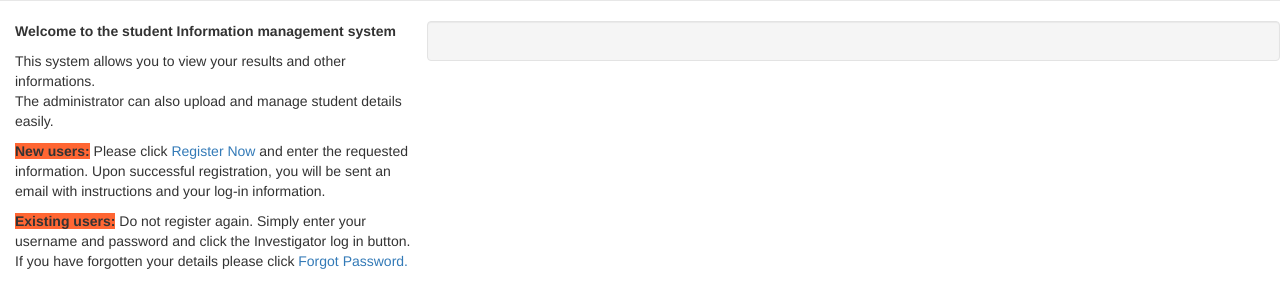
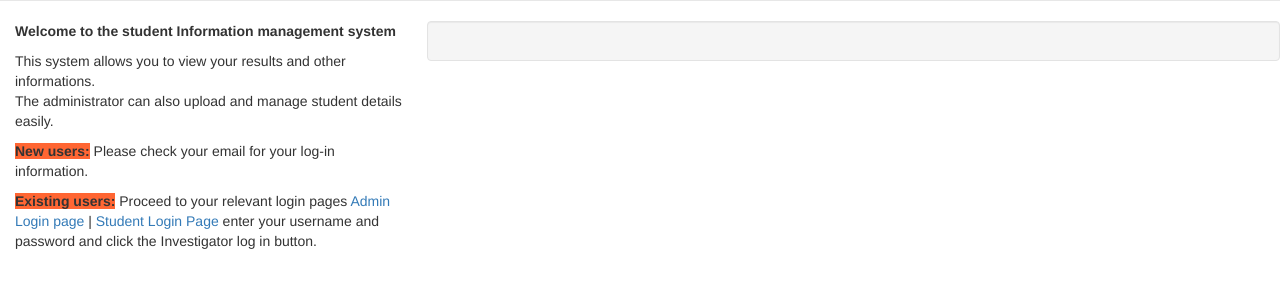
Before and after one commit to OTEMA/Stims, a PHP site: page /login-system/ in a window 1280 px wide. Shown: the part 261-569 px from the top of the page. Run offline with PHP 8.4, Linux system fonts and the light colour scheme; some libraries are stand-ins or nearby versions.

Commit message:
Edited the links on index.php file

```diff
--- a/index.php
+++ b/index.php
@@ -32,9 +32,9 @@
                         <li class="dropdown">
                             <a href="#" data-toggle="dropdown" class="dropdown-toggle"><img src="resources/images/login.png" alt="Login" class="image-responsive icon"/> <b class="caret">Login</b></a>
                             <ul class="dropdown-menu">
-                                    <li><a href="admin/Login.php"> <img src="resources/images/admin.png" alt="Admin Login" class="image-responsive icon"/><i>Admin Login</i></a></li>
+                                <li><a href="admin/index.php"> <img src="resources/images/admin.png" alt="Admin Login" class="image-responsive icon"/><i>Admin Login</i></a></li>
                                 <li class="divider"></li>
-                                    <li><a href="student/Login.php"> <img src="resources/images/student-xxl.png" alt="Student Login" class="image-responsive icon"/><i>Student Login</i></a></li>
+                                <li><a href="student/index.php"> <img src="resources/images/student-xxl.png" alt="Student Login" class="image-responsive icon"/><i>Student Login</i></a></li>
                             </ul>
                         </li>
                         <li><a href="#"> <img src="resources/images/contact.png" alt="Contact us" class="image-responsive icon"/><b>Contact Us</b></a></li>
@@ -48,11 +48,10 @@
                     <p><b>Welcome to the student Information management system</b></p>
                     <p>This system allows you to view your results and other informations.
                         <br> The administrator can also upload and manage student details easily.</p>
-                        <p><b class="bg-note">New users:</b> Please click <a href="pages/register_user.php">Register Now</a> and enter the requested information. Upon successful registration, you will be sent an email with instructions and your log-in information.</p>
-                        <p><b class="bg-note">Existing users:</b> Do not register again. Simply enter your username and password and click the Investigator log in button. If you have forgotten your details please click <a href="password_reset.php">Forgot Password.</a></p>
+                    <p><b class="bg-note">New users:</b> Please check your email for your log-in information.</p>
+                    <p><b class="bg-note">Existing users:</b> Proceed to your relevant login pages <a href="admin/index.php">Admin Login page </a> | <a href="student/index.php">Student Login Page</a> enter your username and password and click the Investigator log in button.</p>
                 </div>
                 <div class="col-sm-6 col-md-8 well">
-
                 </div>
             </div>
         </div >
```
Lines whose indentation alone changed are shown as unchanged.
